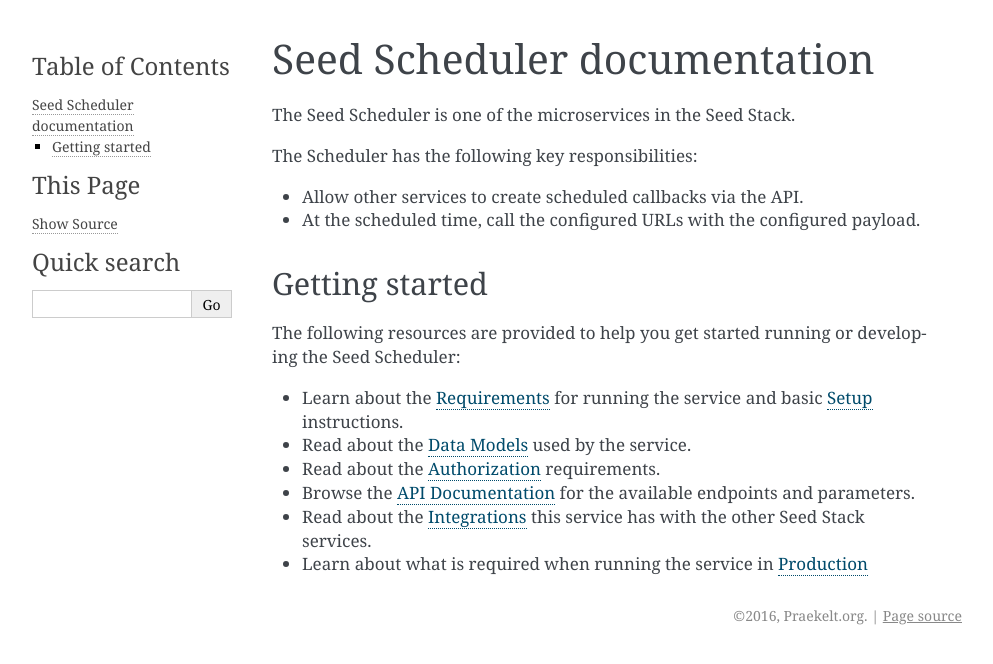
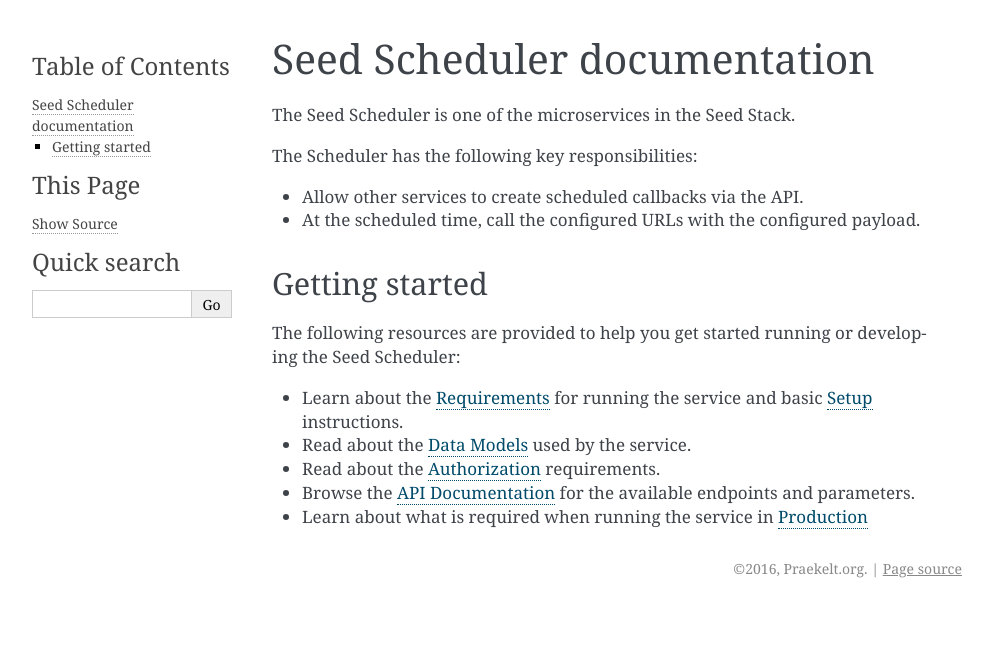
Before and after one commit to praekelt/seed-scheduler, a Sphinx documentation site: the page built from docs/index.rst, in a window 1280 px wide. Shown: the top 664 px of the page, without its empty margins (148-1141 px from the left). Built offline with Sphinx 7.4.7, drawn with Linux system fonts in a browser that asks for light colours.

Commit message:
Removed integrations docs

```diff
--- a/docs/contents.rst
+++ b/docs/contents.rst
@@ -15,7 +15,6 @@
     models
     auth
     apis
-    integrations
     production
 
 Indices, glossary and tables
--- a/docs/index.rst
+++ b/docs/index.rst
@@ -21,7 +21,5 @@
 * Read about the :doc:`Authorization <auth>` requirements.
 * Browse the :doc:`API Documentation <apis>` for the available endpoints and
   parameters.
-* Read about the :doc:`Integrations <integrations>` this service has with the
-  other Seed Stack services.
 * Learn about what is required when running the service in
   :doc:`Production <production>`
--- a/docs/integrations.rst
+++ /dev/null
@@ -1,6 +0,0 @@
-=====================================
-Integrations with other Seed services
-=====================================
-
-The Seed Scheduler currently does not integrate directly with other Seed
-services.
```
